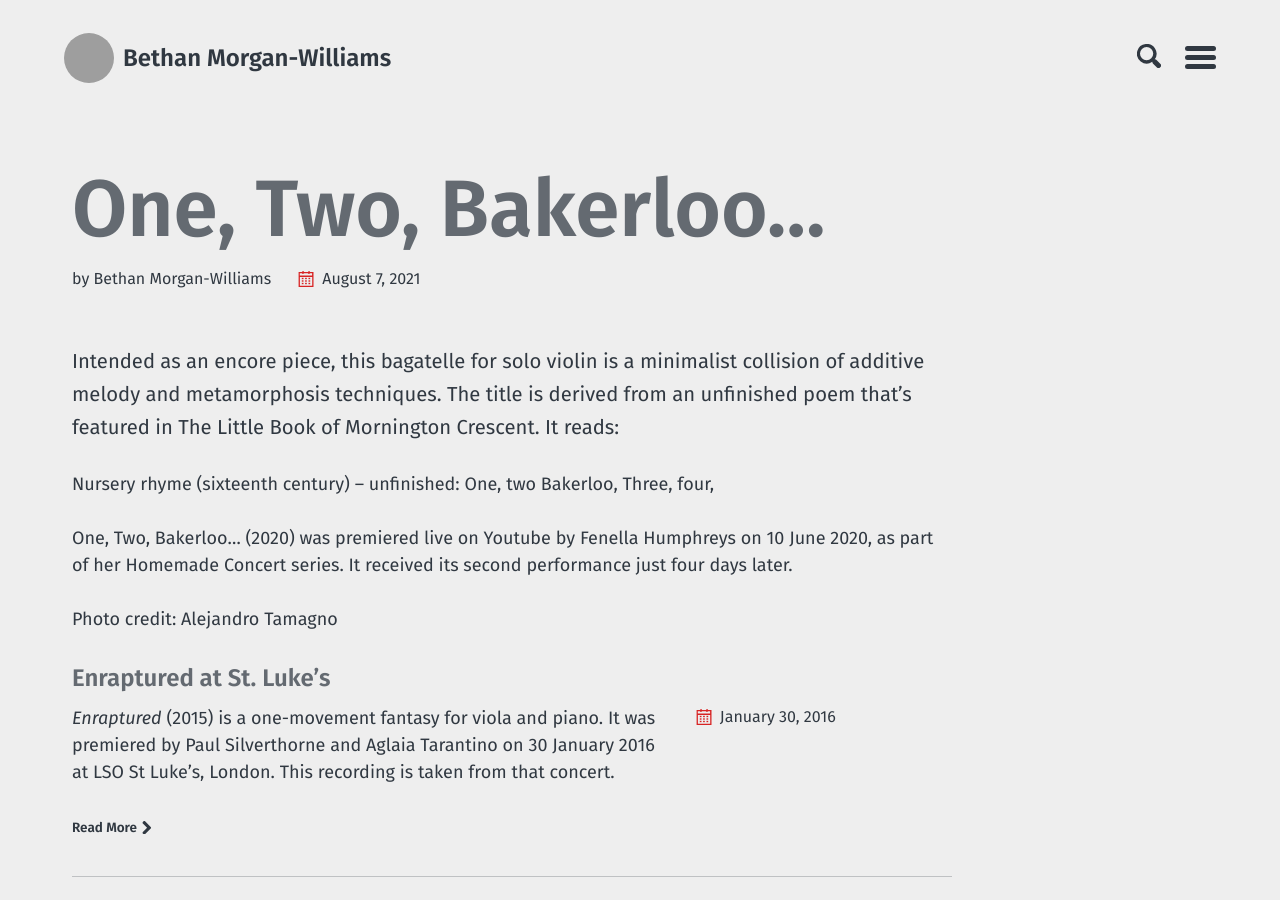
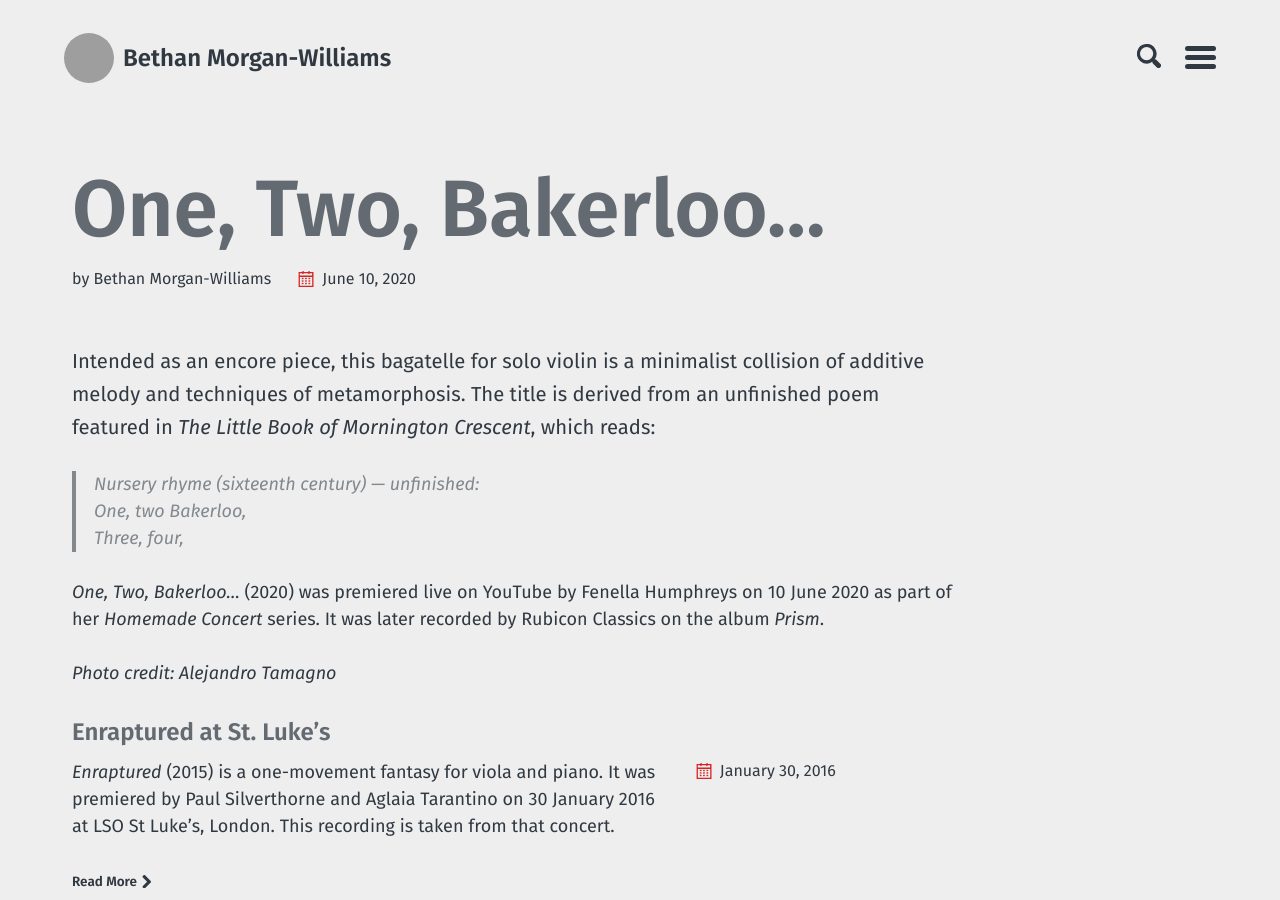
Before and after one commit to morganwilliamsb/website, a Jekyll site: the page built from _listen/one-two-bakerloo….md, in a window 1280 px wide and 900 px high. Built offline with Jekyll 4.4.1, drawn with Linux system fonts in a browser that asks for light colours; some of the changed text lies outside the part shown; grey boxes are pictures that could not be loaded.

Commit message:
Fix date and enhance text presentation
Updated the date and improved text formatting.

```diff
--- a/_listen/one-two-bakerloo….md
+++ b/_listen/one-two-bakerloo….md
@@ -1,15 +1,15 @@
 ---
 title: "One, Two, Bakerloo…"
 layout: collection
-date: 2021-08-07
+date: 2020-06-10
 ---
 
-Intended as an encore piece, this bagatelle for solo violin is a minimalist collision of additive melody and metamorphosis techniques. The title is derived from an unfinished poem that’s featured in The Little Book of Mornington Crescent. It reads:
+Intended as an encore piece, this bagatelle for solo violin is a minimalist collision of additive melody and techniques of metamorphosis. The title is derived from an unfinished poem featured in *The Little Book of Mornington Crescent*, which reads:
 
-Nursery rhyme (sixteenth century) – unfinished:
-One, two Bakerloo,
-Three, four,
+> *Nursery rhyme (sixteenth century) — unfinished:*
+> One, two Bakerloo,
+> Three, four,
 
-One, Two, Bakerloo… (2020) was premiered live on Youtube by Fenella Humphreys on 10 June 2020, as part of her Homemade Concert series. It received its second performance just four days later.
+*One, Two, Bakerloo…* (2020) was premiered live on YouTube by Fenella Humphreys on 10 June 2020 as part of her *Homemade Concert* series. It was later recorded by Rubicon Classics on the album *Prism*.
 
-Photo credit: Alejandro Tamagno
+*Photo credit: Alejandro Tamagno*
```
